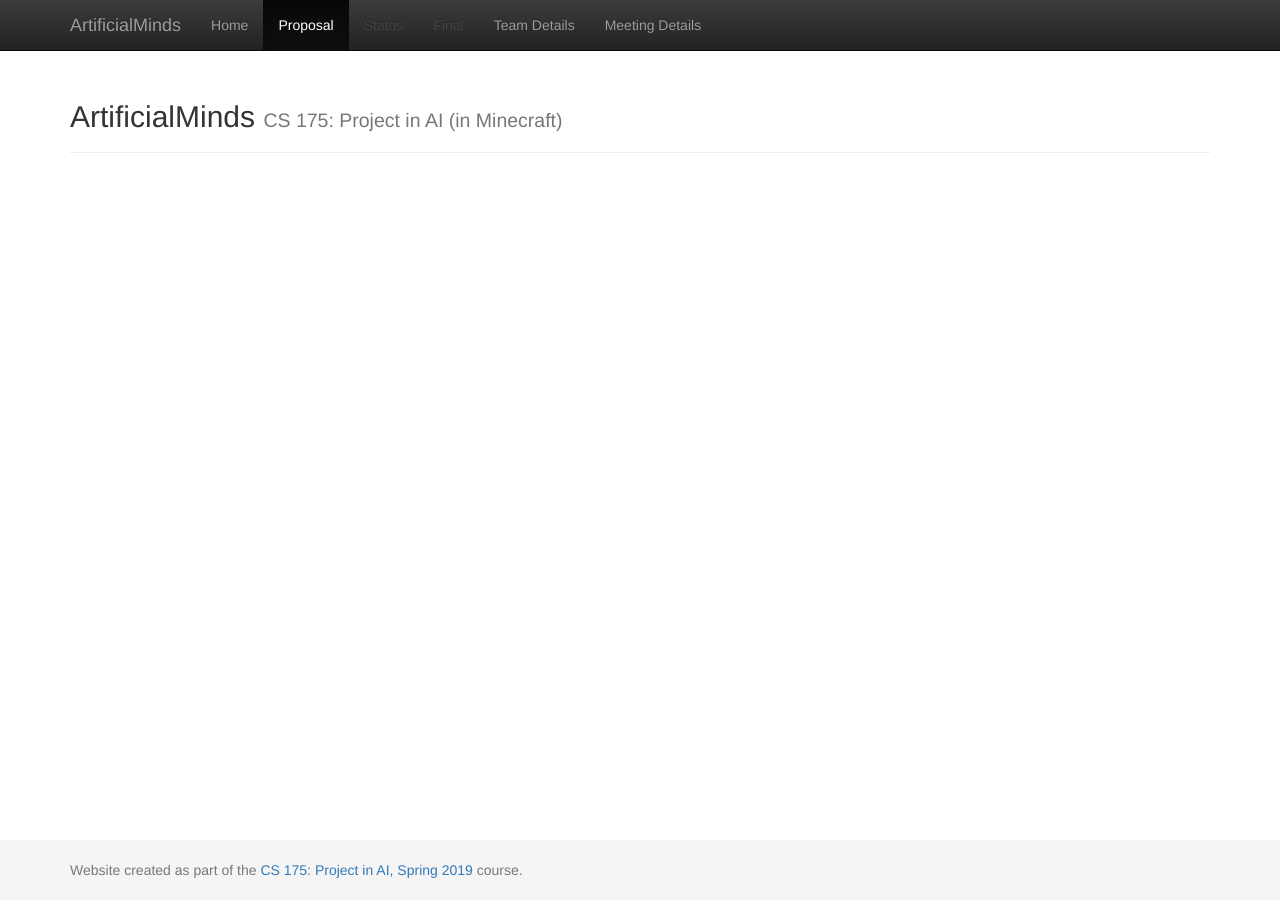
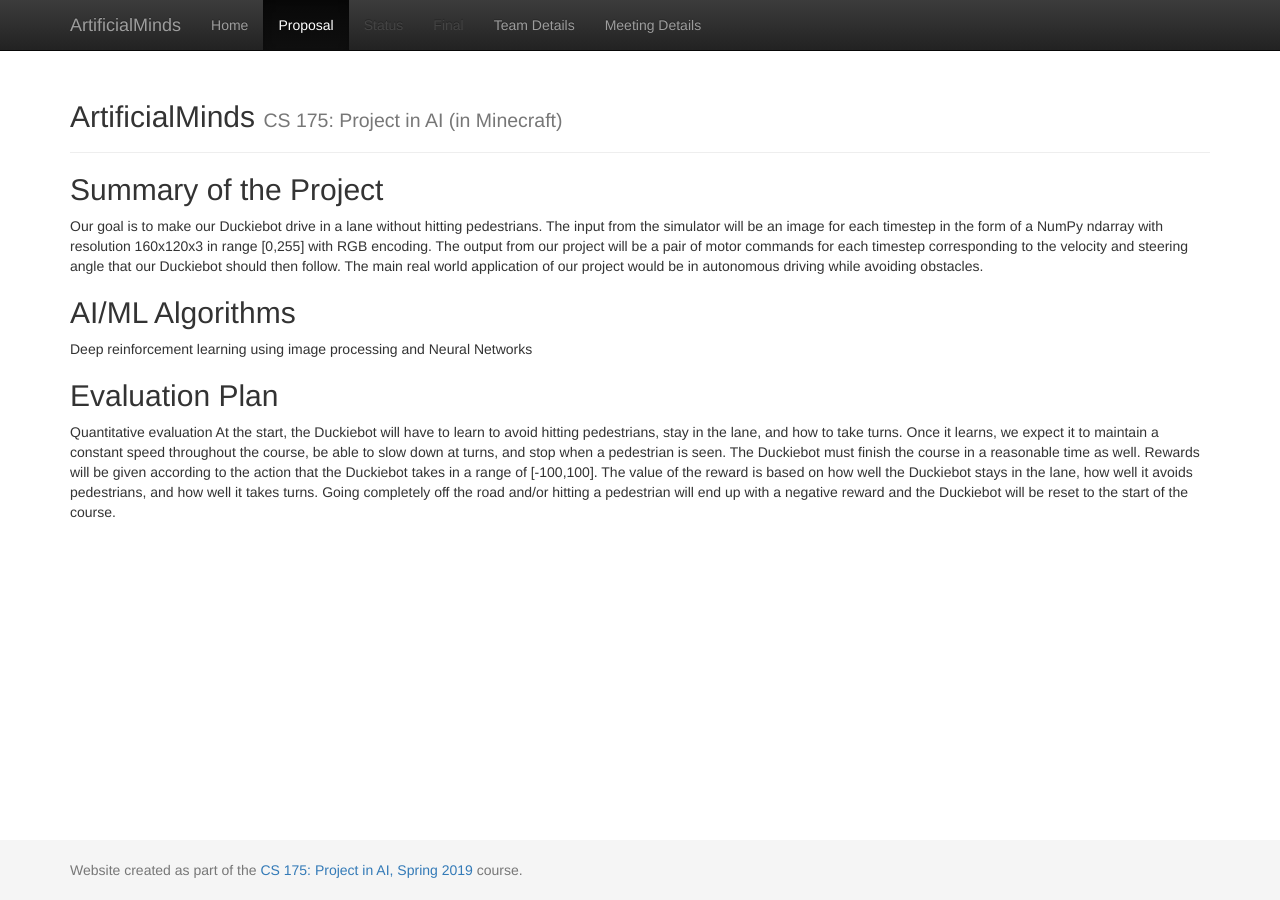
Before and after one commit to AMNANADEEM/ArtificialMinds, a Jekyll site: the page built from docs/proposal.md, in a window 1280 px wide. Built offline with Jekyll 4.4.1, drawn with Linux system fonts in a browser that asks for light colours.

Commit message:
Update proposal.md

```diff
--- a/docs/proposal.md
+++ b/docs/proposal.md
@@ -2,3 +2,16 @@
 layout: default
 title: Proposal
 ---
+
+## Summary of the Project
+
+Our goal is to make our Duckiebot drive in a lane without hitting pedestrians. The input from the simulator will be an image for each timestep in the form of a NumPy ndarray with resolution 160x120x3 in range [0,255] with RGB encoding. The output from our project will be a pair of motor commands for each timestep corresponding to the velocity and steering angle that our Duckiebot should then follow. The main real world application of our project would be in autonomous driving while avoiding obstacles.
+
+## AI/ML Algorithms
+
+Deep reinforcement learning using image processing and Neural Networks
+
+## Evaluation Plan
+
+Quantitative evaluation
+At the start, the Duckiebot will have to learn to avoid hitting pedestrians, stay in the lane, and how to take turns. Once it learns, we expect it to maintain a constant speed throughout the course, be able to slow down at turns, and stop when a pedestrian is seen. The Duckiebot must finish the course in a reasonable time as well. Rewards will be given according to the action that the Duckiebot takes in a range of  [-100,100]. The value of the reward is based on how well the Duckiebot stays in the lane, how well it avoids pedestrians, and how well it takes turns. Going completely off the road and/or hitting a pedestrian will end up with a negative reward and the Duckiebot will be reset to the start of the course.
```
